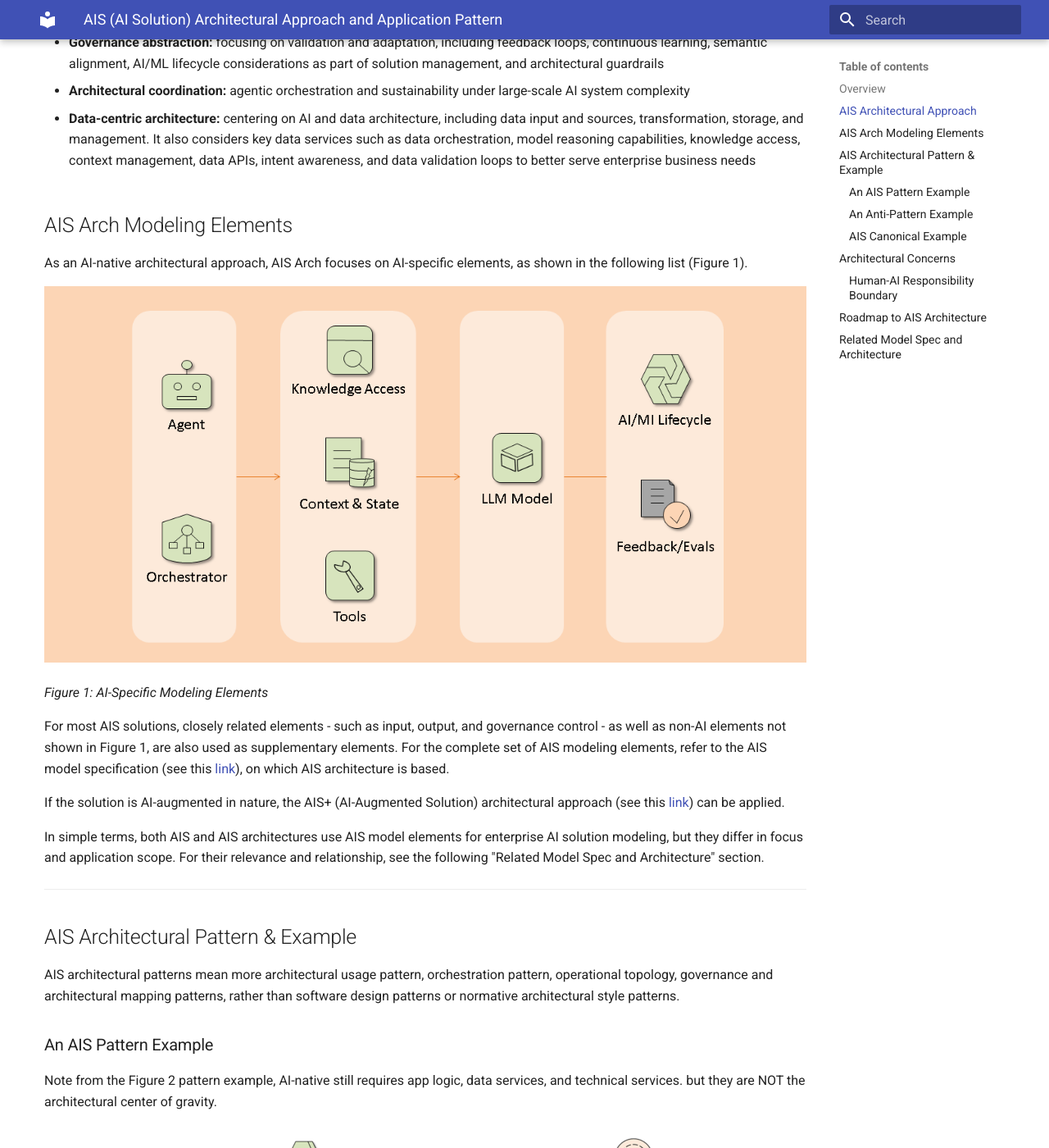
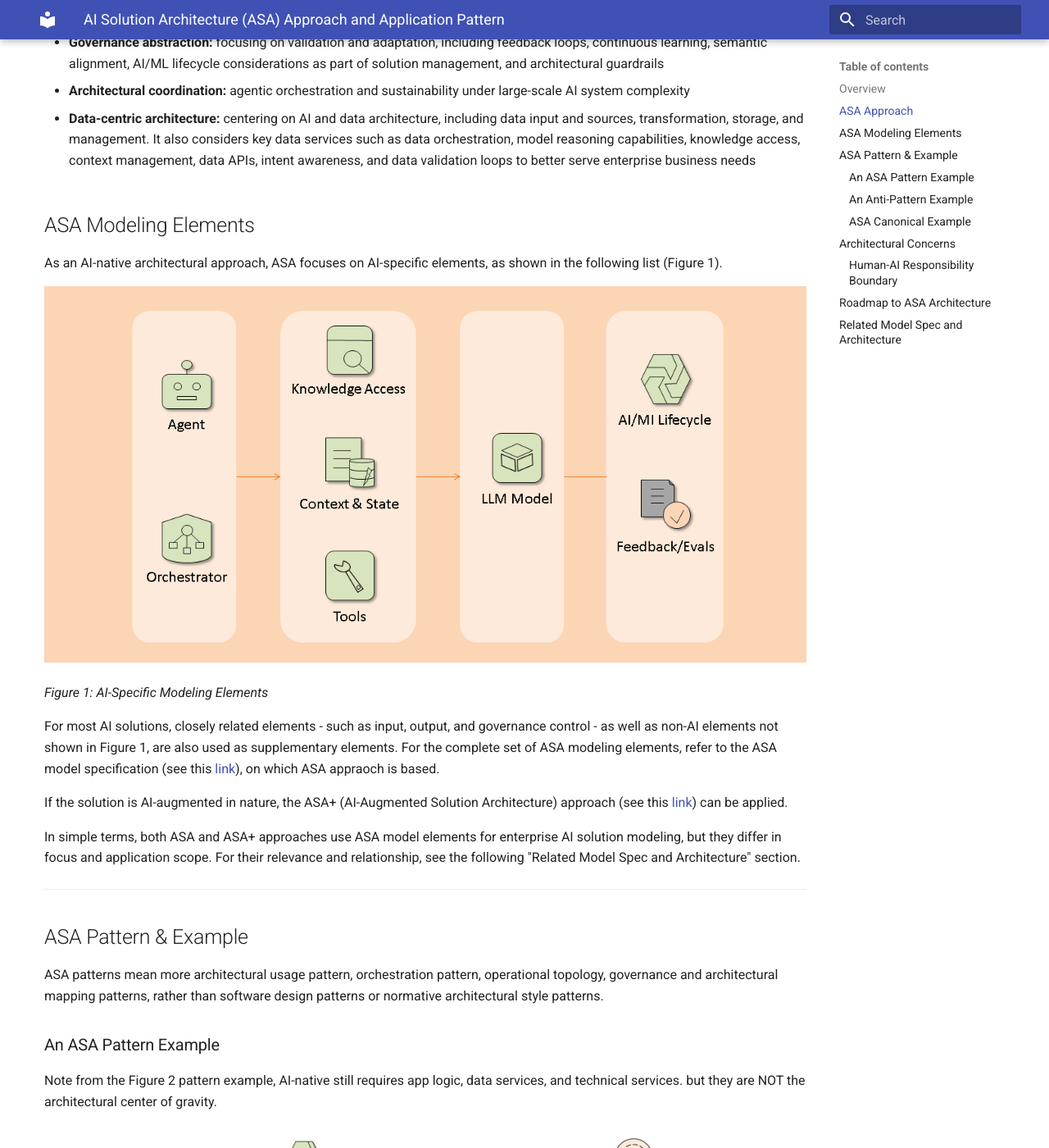
Before and after one commit to seniorgu/aisa, an MkDocs documentation site: the page built from docs/aisa-specification.md, in a window 1280 px wide and 1400 px high, scrolled down 603 px. Shown: the whole window at 82% size. Built offline with MkDocs 1.6.1 and Material for MkDocs 9.7.7, drawn with Linux system fonts in a browser that asks for light colours; some of the changed text lies outside the part shown.

Commit message:
update ASA

```diff
--- a/docs/_config.yml
+++ b/docs/_config.yml
@@ -1,3 +1,3 @@
-title: AI Solution (AIS) Approach
-description: Architectural Approach and Application Pattern based on AIS Model Spec
+title: AI Solution Architecture (ASA) Approach
+description: Architectural Approach and Application Pattern based on ASA Model Spec
 remote_theme: pages-themes/cayman@v0.2.0
--- a/docs/aisa-specification.md
+++ b/docs/aisa-specification.md
@@ -1,14 +1,14 @@
-# AIS (AI Solution) Architectural Approach and Application Pattern
+# AI Solution Architecture (ASA) Approach and Application Pattern
 
 ---
 
 ## Overview
 
-Many organizations are adopting AI without a clear understanding of how to integrate and absorb it into their broader ecosystem. The *AI Solution (AIS) Architectural Approach*, abbreviated as AIS architecture, provides blueprint-level architectural maps that can be implemented in AI solutions serving business objectives. These approaches are governed by the AIS model specification to ensure shared understanding among key stakeholders and to enable consensus through a common architectural language.
+Many organizations are adopting AI without a clear understanding of how to integrate and absorb it into their broader ecosystem. The *AI Solution Architecture (ASA) Approach* provides blueprint-level architectural maps that can be implemented in AI solutions serving business objectives. These approaches are governed by the ASA model specification to ensure shared understanding among key stakeholders and to enable consensus through a common architectural language.
 
-## AIS Architectural Approach
+## ASA Approach
 
-AIS architecture is an architectural operationalization approach for AI-native enterprise solutions governed by AIS model abstractions. In simple terms, AIS architecture represents an AI-native architectural orientation for adaptive solutions that goes beyond prompts, agents, AI tooling, and isolated AI implementations.
+ASA is an architectural operationalization approach for AI-native enterprise solutions governed by ASA model abstractions. In simple terms, ASA architecture represents an AI-native architectural orientation for adaptive solutions that goes beyond prompts, agents, AI tooling, and isolated AI implementations.
 
 It emphasizes:
 
@@ -20,49 +20,49 @@ It emphasizes:
 
 - **Data-centric architecture:** centering on AI and data architecture, including data input and sources, transformation, storage, and management. It also considers key data services such as data orchestration, model reasoning capabilities, knowledge access, context management, data APIs, intent awareness, and data validation loops to better serve enterprise business needs
 
-## AIS Arch Modeling Elements
+## ASA Modeling Elements
 
-As an AI-native architectural approach, AIS Arch focuses on AI-specific elements, as shown in the following list (Figure 1).
+As an AI-native architectural approach, ASA focuses on AI-specific elements, as shown in the following list (Figure 1).
 
-![AISA Modeling Elements](images/aisa-elements.png "AISA Modeling Elements")
+![ASA Modeling Elements](images/aisa-elements.png "ASA Modeling Elements")
 
 *Figure 1: AI-Specific Modeling Elements*
 
-For most AIS solutions, closely related elements - such as input, output, and governance control - as well as non-AI elements not shown in Figure 1, are also used as supplementary elements. For the complete set of AIS modeling elements, refer to the AIS model specification (see this [link](https://github.com/seniorgu/ai-esa/blob/main/docs/ai-esa-specification.md)), on which AIS architecture is based.
+For most AI solutions, closely related elements - such as input, output, and governance control - as well as non-AI elements not shown in Figure 1, are also used as supplementary elements. For the complete set of ASA modeling elements, refer to the ASA model specification (see this [link](https://github.com/seniorgu/ai-esa/blob/main/docs/ai-esa-specification.md)), on which ASA appraoch is based.
 
-If the solution is AI-augmented in nature, the AIS+ (AI-Augmented Solution) architectural approach (see this [link](https://github.com/seniorgu/aasa/blob/main/docs/aasa-specification.md)) can be applied.
+If the solution is AI-augmented in nature, the ASA+ (AI-Augmented Solution Architecture) approach (see this [link](https://github.com/seniorgu/aasa/blob/main/docs/aasa-specification.md)) can be applied.
 
-In simple terms, both AIS and AIS architectures use AIS model elements for enterprise AI solution modeling, but they differ in focus and application scope. For their relevance and relationship, see the following "Related Model Spec and Architecture" section.
+In simple terms, both ASA and ASA+ approaches use ASA model elements for enterprise AI solution modeling, but they differ in focus and application scope. For their relevance and relationship, see the following "Related Model Spec and Architecture" section.
 
 ---
 
-## AIS Architectural Pattern & Example
+## ASA Pattern & Example
 
-AIS architectural patterns mean more architectural usage pattern, orchestration pattern, operational topology, governance and architectural mapping patterns, rather than software design patterns or normative architectural style patterns.
+ASA patterns mean more architectural usage pattern, orchestration pattern, operational topology, governance and architectural mapping patterns, rather than software design patterns or normative architectural style patterns.
 
-### An AIS Pattern Example
+### An ASA Pattern Example
 
 Note from the Figure 2 pattern example, AI-native still requires app logic, data services, and technical services. but they are NOT the architectural center of gravity.
 
-![AISA Pattern Example](images/aisa-pattern-example.png "AISA Pattern Example")
+![ASA Pattern Example](images/aisa-pattern-example.png "ASA Pattern Example")
 
-*Figure 2: AIS Pattern Example*
+*Figure 2: ASA Pattern Example*
 
 ### An Anti-Pattern Example
 
 Figure 3 shows an “Isolated Agent Chaos” anti-pattern. This pattern shows that AI-native systems are not merely collections of agents. They require orchestration context continuity, governance, and operational control.
 
-![AISA Anti-Pattern Example](images/aisa-anti-pattern-example.png "AISA Anti-Pattern Example")
+![ASA Anti-Pattern Example](images/aisa-anti-pattern-example.png "ASA Anti-Pattern Example")
 
 *Figure 3: An Anti-Pattern Example*
 
-### AIS Canonical Example
+### ASA Canonical Example
 
-Figure 4 shows a canonical example of AIS architectural pattern for an AI-Native Enterprise Assistance Platform.
+Figure 4 shows a canonical example of ASA architectural pattern for an AI-Native Enterprise Assistance Platform.
 
-![AISA Canonical Example](images/aisa-canonical-pattern-example.png "AISA Canonical Example")
+![ASA Canonical Example](images/aisa-canonical-pattern-example.png "ASA Canonical Example")
 
-*Figure 4: AIS Canonical Pattern Example*
+*Figure 4: ASA Canonical Pattern Example*
 
 Unlike general reusable patterns, the canonical pattern focuses on holistic architectural composition and illustrates how multiple patterns can coexist coherently within a unified architectural structure.
 
@@ -100,13 +100,13 @@ Based on common understanding, the human–AI responsibility boundary can be lis
 
 ---
 
-## Roadmap to AIS Architecture
+## Roadmap to ASA Architecture
 
-![Roadmap to AISA](images/aisa-roadmap.png "Roadmap to AISA")
+![Roadmap to ASA](images/aisa-roadmap.png "Roadmap to ASA")
 
-*Figure 5: Roamap to AIS Architecture*
+*Figure 5: Roamap to ASA Architecture*
 
-As shown in Figure 5, AI solutions typically begin with LLM applications, then evolve into context engineering and RAG-based systems. This is followed by enterprise solutions, including enterprise-grade multi-agent orchestration, business-context-aware harness engineering, and future self-configurable enterprise platforms. AIS architecture is most applicable in this enterprise stage, where architectural complexity increases and requires structured governance, coordination, and abstraction.
+As shown in Figure 5, AI solutions typically begin with LLM applications, then evolve into context engineering and RAG-based systems. This is followed by enterprise solutions, including enterprise-grade multi-agent orchestration, business-context-aware harness engineering, and future self-configurable enterprise platforms. ASA is most applicable in this enterprise stage, where architectural complexity increases and requires structured governance, coordination, and abstraction.
 
 Each of the stage focuses on:
 
@@ -120,6 +120,6 @@ Each of the stage focuses on:
 
 ## Related Model Spec and Architecture
 
-AIS architecture uses the AIS model specification and maintains a close relationship with AIS+ (AI-Augmented Solution Architecture).
+ASA uses its model specification and maintains a close relationship with ASA+ (AI-Augmented Solution Architecture).
 
-For the relationship and relevance among AIS model, AIS architecture, and AIS+ architecture, see this [link](https://github.com/seniorgu/ai-esa/blob/main/docs/relationship-of-ai-esa-to-aisa-and-aasa.md).
+For the relationship and relevance among ASA model and approach, and ASA+ approach, see this [link](https://github.com/seniorgu/ai-esa/blob/main/docs/relationship-of-ai-esa-to-aisa-and-aasa.md).
```
Also changed, not shown: README.md (+6 -6 lines), docs/images/aisa-roadmap.png.
